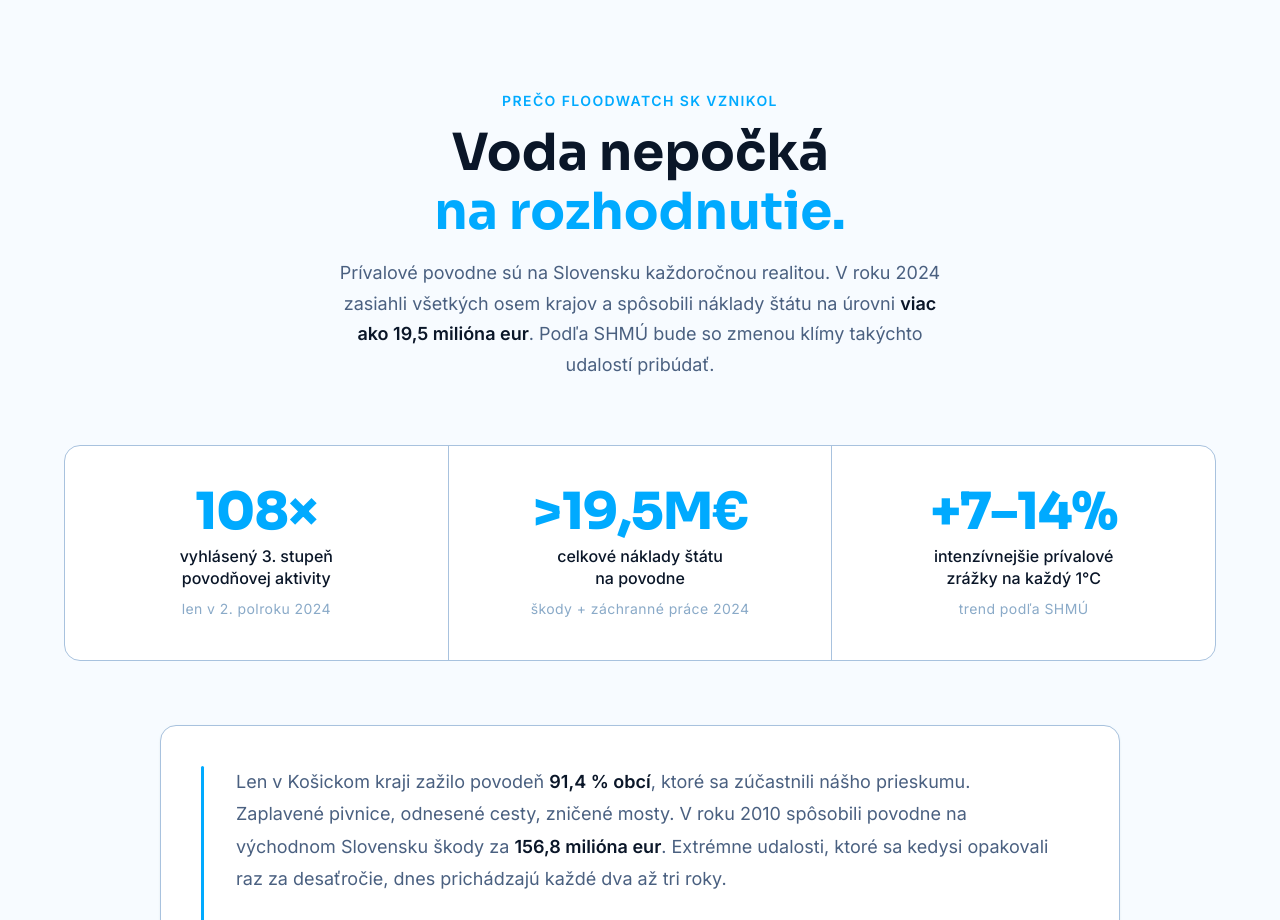
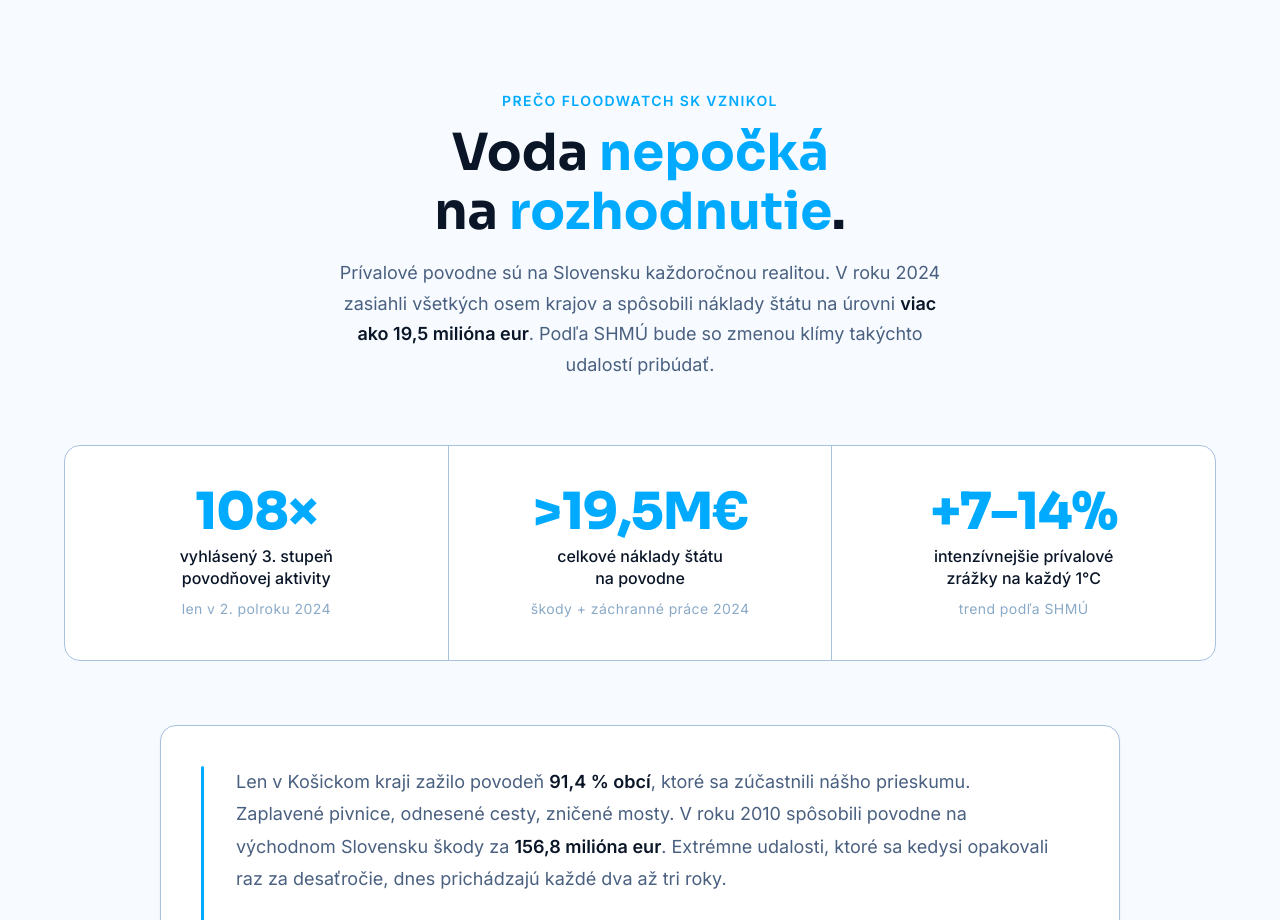
Before and after one commit to ShouTyM/FloodWatchSK_Landing, an Angular app: page / in a window 1280 px wide. Shown: the part 840-1760 px from the top of the page. Built offline with nearby package versions, Linux system fonts and the light colour scheme.

Commit message:
feat: changed colors in text

```diff
--- a/src/app/sections/problem/problem.html
+++ b/src/app/sections/problem/problem.html
@@ -4,7 +4,7 @@
     <!-- Header -->
     <div class="problem__header" #revealEl>
       <span class="problem__eyebrow">Prečo FloodWatch SK vznikol</span>
-      <h2 class="problem__title">Voda nepočká<br /><span>na rozhodnutie.</span></h2>
+      <h2 class="problem__title">Voda <span>nepočká</span><br />na <span>rozhodnutie</span>.</h2>
       <p class="problem__subtitle">
         Prívalové povodne sú na Slovensku každoročnou realitou.
         V roku 2024 zasiahli všetkých osem krajov a spôsobili náklady štátu
```
